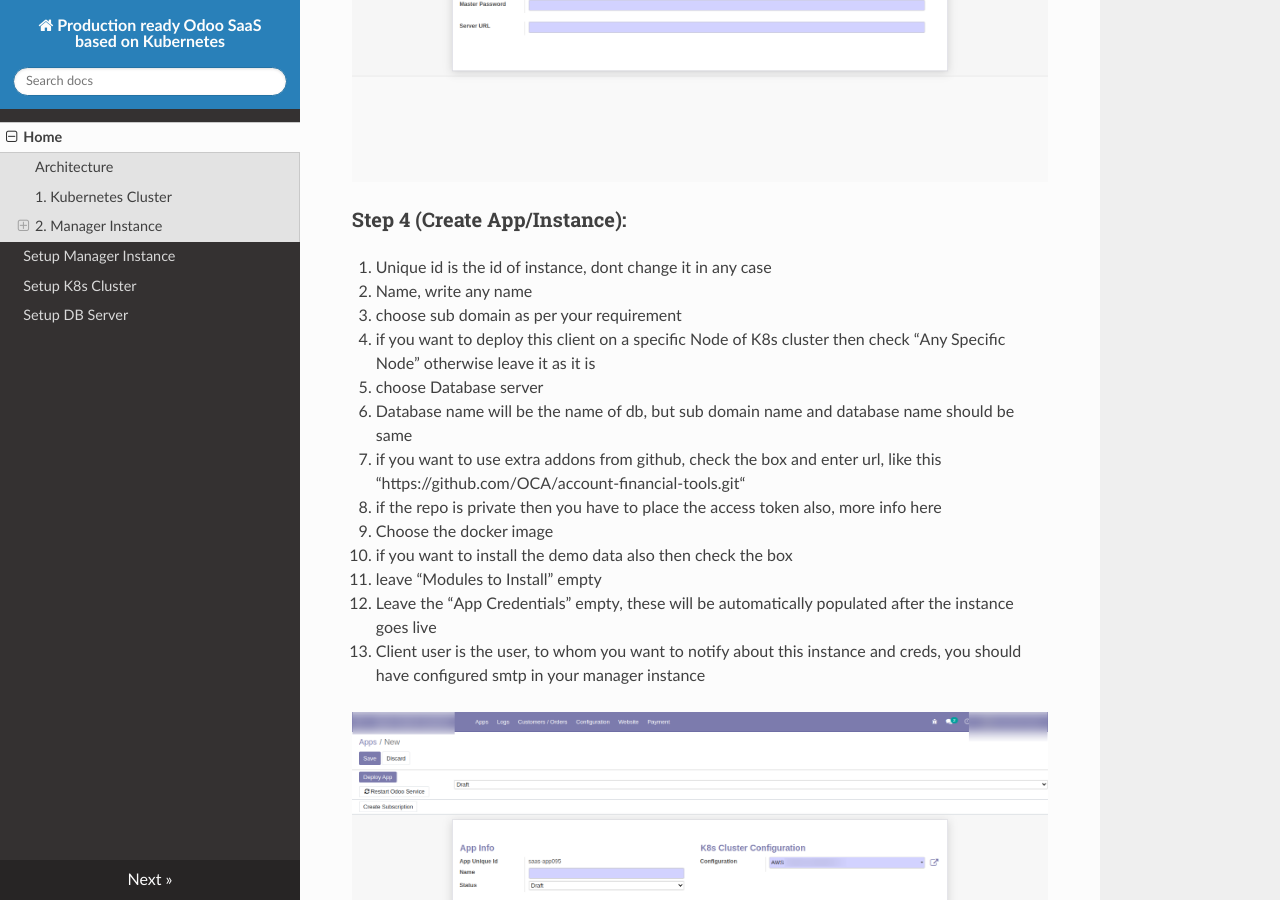
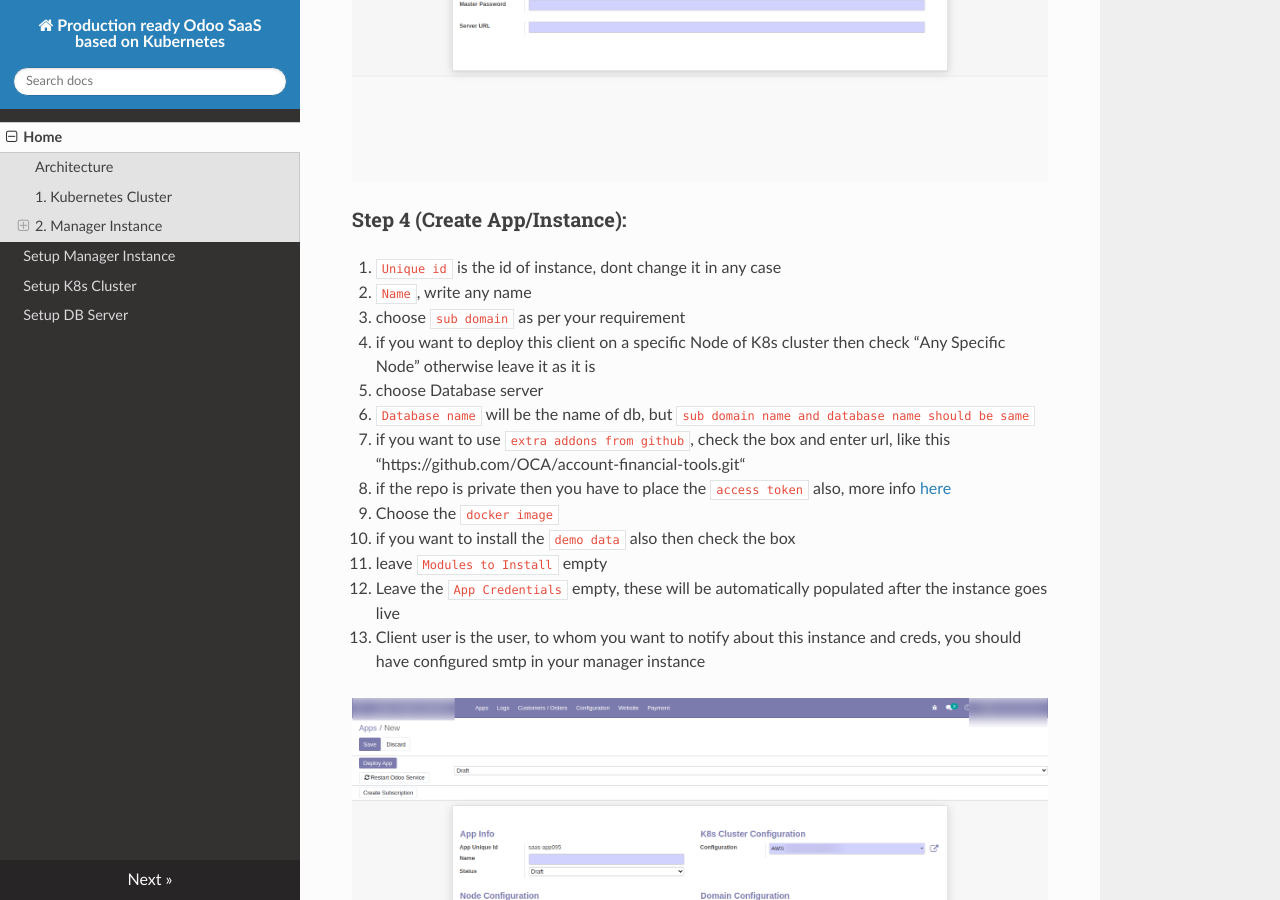
Before and after one commit to herawais/odoo-saas-kubernetes, an MkDocs documentation site: the page built from docs/index.md, in a window 1280 px wide and 900 px high, scrolled down 3454 px. Built offline with MkDocs 1.6.1, drawn with Linux system fonts in a browser that asks for light colours; nearby versions of some CDN libraries; some of the changed lines change nothing that is shown.

Commit message:
[ADD] main docs

```diff
--- a/docs/index.md
+++ b/docs/index.md
@@ -79,29 +79,29 @@
 
 ### Step 4 (Create App/Instance):
 
-1. Unique id is the id of instance, dont change it in any case
+1. `Unique id` is the id of instance, dont change it in any case
 
-2. Name, write any name
+2. `Name`, write any name
 
-3. choose sub domain as per your requirement
+3. choose `sub domain` as per your requirement
 
 4. if you want to deploy this client on a specific Node of K8s cluster then check “Any Specific Node” otherwise leave it as it is
 
 5. choose Database server
 
-6. Database name will be the name of db, but sub domain name and database name should be same
+6. `Database name` will be the name of db, but `sub domain name and database name should be same`
 
-7. if you want to use extra addons from github, check the box and enter url, like this “https://github.com/OCA/account-financial-tools.git“
+7. if you want to use `extra addons from github`, check the box and enter url, like this “https://github.com/OCA/account-financial-tools.git“
 
-8. if the repo is private then you have to place the access token also, more info here
+8. if the repo is private then you have to place the `access token` also, more info [here](https://docs.github.com/en/authentication/keeping-your-account-and-data-secure/managing-your-personal-access-tokens)
 
-9. Choose the docker image
+9. Choose the `docker image`
 
-10. if you want to install the demo data also then check the box
+10. if you want to install the `demo data` also then check the box
 
-11. leave “Modules to Install” empty
+11. leave `Modules to Install` empty
 
-12. Leave the “App Credentials” empty, these will be automatically populated after the instance goes live
+12. Leave the `App Credentials` empty, these will be automatically populated after the instance goes live
 
 13. Client user is the user, to whom you want to notify about this instance and creds, you should have configured smtp in your manager instance
 
```
